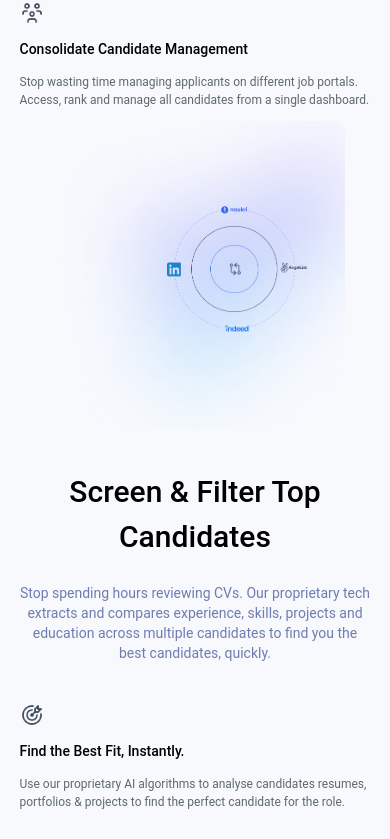
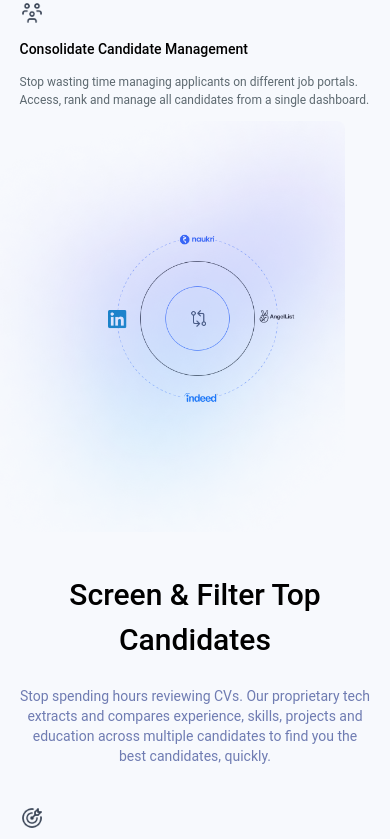
Before and after one commit to codewizard870/valyee, a React (Create React App) app: page / in a window 390 px wide. Shown: the part 2180-3019 px from the top of the page. Built offline with nearby package versions, Linux system fonts and the light colour scheme.

Commit message:
update banners

```diff
--- a/src/pages/Home/feedback/index.tsx
+++ b/src/pages/Home/feedback/index.tsx
@@ -11,7 +11,7 @@ const Feedback = () => {
     arrows: true,
     slidesToShow: 1,
     slidesToScroll: 1,
-    // autoplay: true,
+    autoplay: true,
     nextArrow: <img src="/assets/feedback/right-arrow.svg" />,
     prevArrow: <img src="/assets/feedback/left-arrow.svg" />,
   };
--- a/src/pages/Home/multiple/index.tsx
+++ b/src/pages/Home/multiple/index.tsx
@@ -19,7 +19,7 @@ const Multiple = () => {
           ))}
         </div>
       </div>
-      <div className="-ml-0 md:-ml-[100px] flex max-w-[300px] lg:min-w-[679px]">
+      <div className="-ml-[100px] flex max-w-[400px] lg:min-w-[679px]">
         <img src="/assets/multiple/banner.png" className="rounded-lg" />
       </div>
     </div>
```
Also changed, not shown: public/assets/automate/banner.png, public/assets/top/banner.png.
